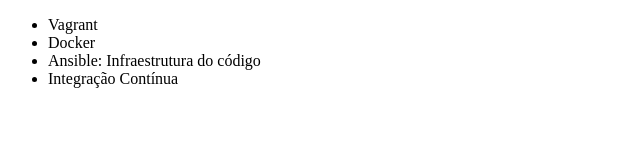
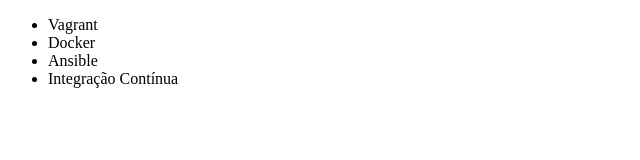
Before and after one commit to alineafd/alura-git, a plain HTML site: page index.html in a window 1280 px wide. Shown: the whole page, without its empty margins (0-640 px from the left). Drawn offline with Linux system fonts and the light colour scheme.

Commit message:
Revert "Mudando nome do curso Ansible"
This reverts commit f525c91e127f69a54b61899808349748e5f38dd4.

```diff
--- a/index.html
+++ b/index.html
@@ -8,7 +8,7 @@
 	<ul>
 		<li>Vagrant</li>
 		<li>Docker</li>
-		<li>Ansible: Infraestrutura do código</li>
+		<li>Ansible</li>
 		<li>Integração Contínua</li>
 	</ul>
 </body>
```
